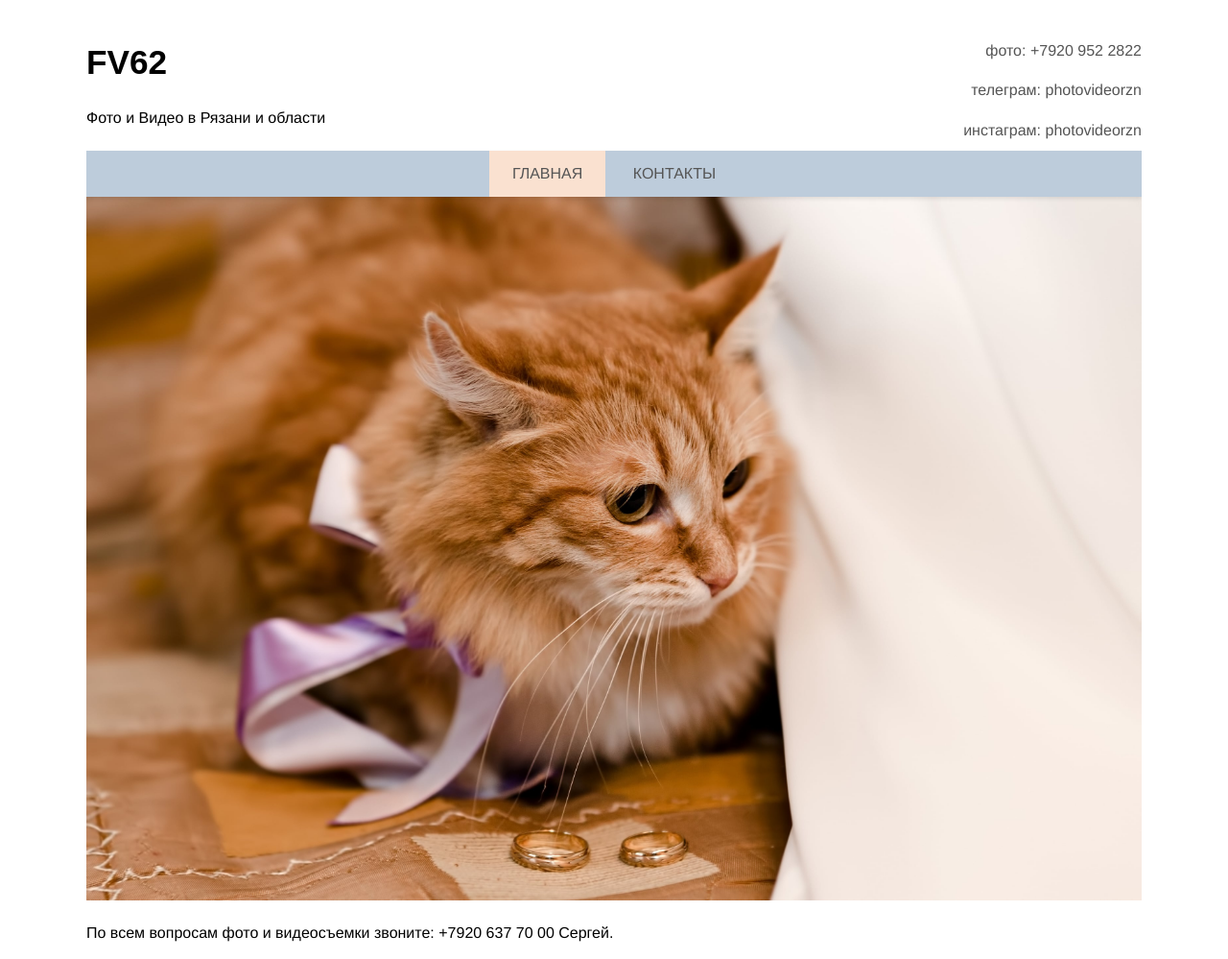
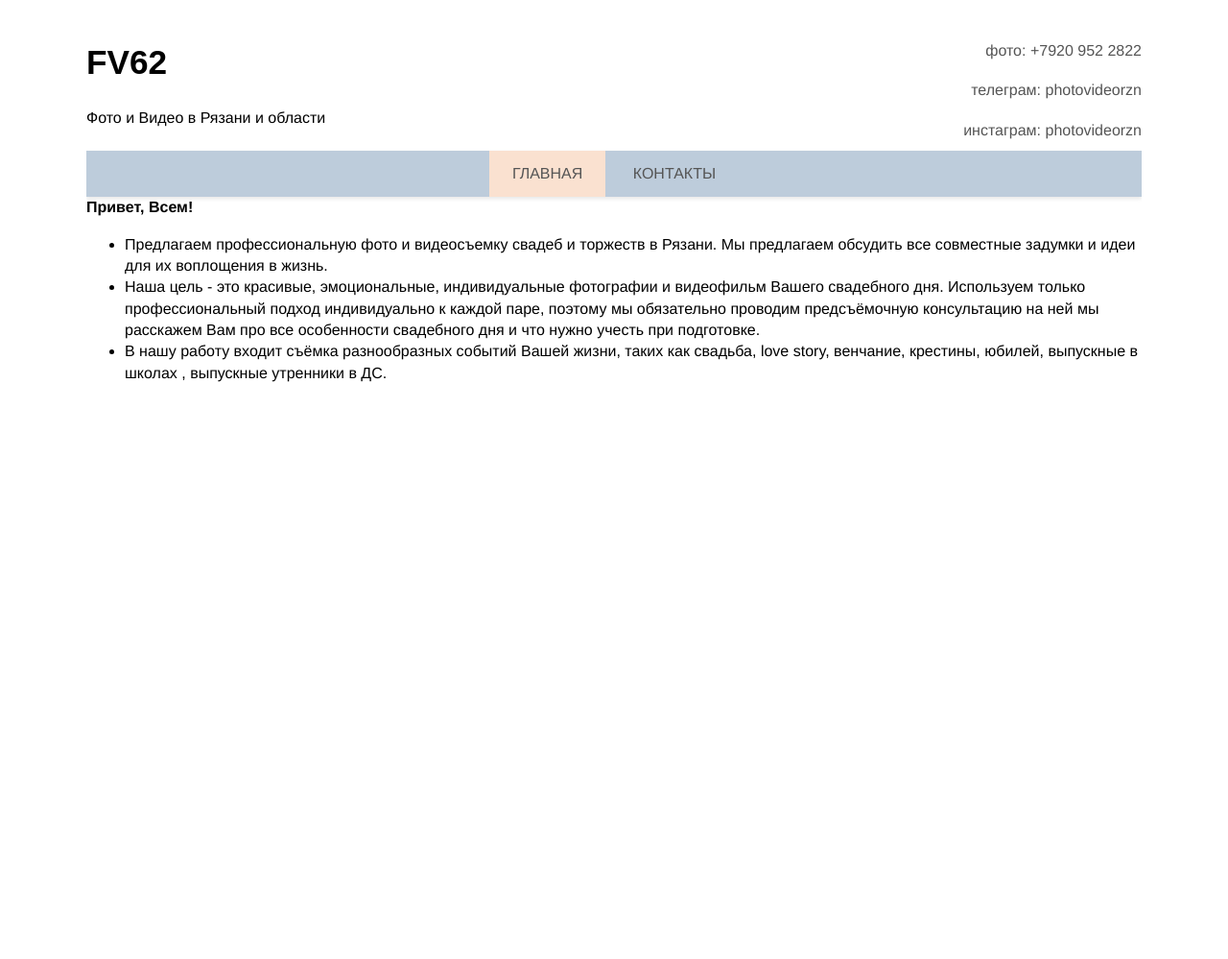
Before and after one commit to fv62/fv62.github.io, a Jekyll site: the page built from index.md, in a window 1280 px wide. Shown: the whole page at 96% size. Built offline with Jekyll 4.4.1, drawn with Linux system fonts in a browser that asks for light colours; after the commit the page ends 900 px from its top, so only the background shows below that.

Commit message:
replaced main text

```diff
--- a/index.md
+++ b/index.md
@@ -1,5 +1,6 @@
 ---
 ---
-![main picture](/assets/cat_2.jpg)
-
-По всем вопросам фото и видеосъемки звоните: +7920 637 70 00 Сергей.
+**Привет, Всем!**
+- ️Предлагаем профессиональную фото и видеосъемку свадеб и торжеств в Рязани. Мы предлагаем обсудить все совместные задумки и идеи для их воплощения в жизнь.
+- ️Наша цель - это красивые, эмоциональные, индивидуальные фотографии и видеофильм Вашего свадебного дня. Используем только профессиональный подход индивидуально к каждой паре, поэтому мы обязательно проводим предсъёмочную консультацию на ней мы расскажем Вам про все особенности свадебного дня и что нужно учесть при подготовке.
+- ️В нашу работу входит съёмка разнообразных событий Вашей жизни, таких как свадьба, love story, венчание, крестины, юбилей, выпускные в школах , выпускные утренники в ДС.
```
